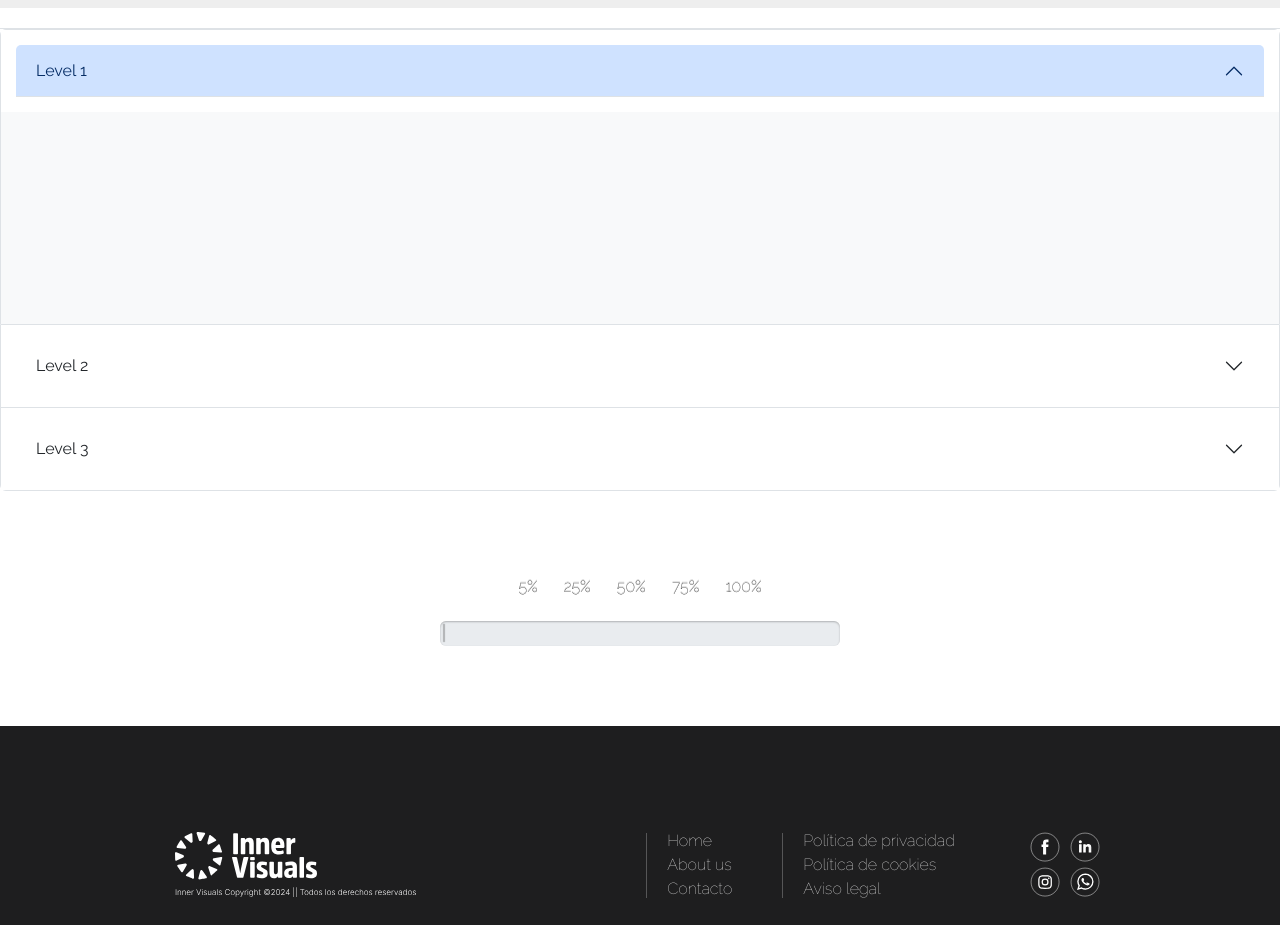
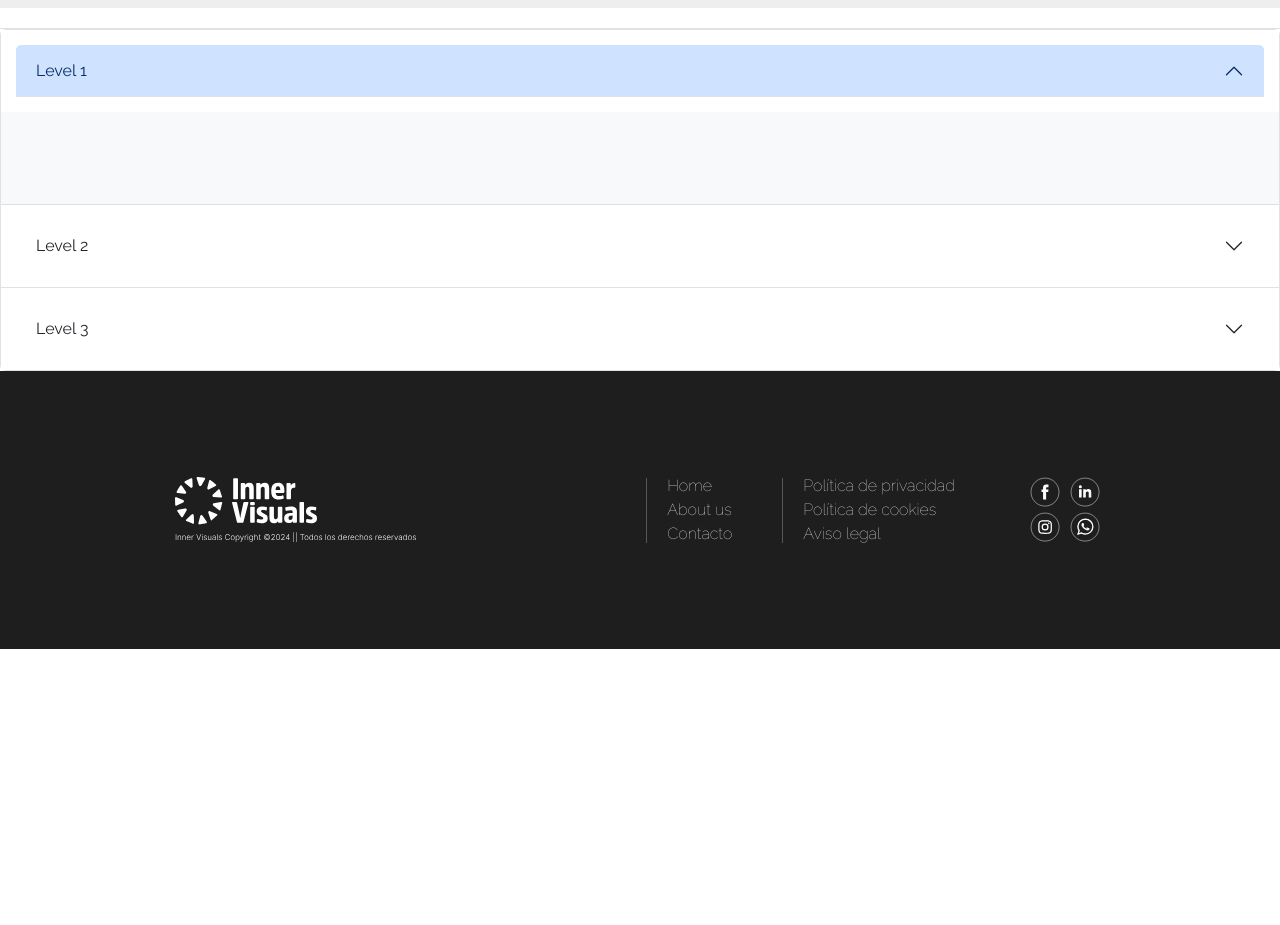
Before and after one commit to GabrielaRamos79/inner_visual_final_project, a React (Vite) app in the folder client/InnerVisual/: page /client/dashboard in a window 1280 px wide. Shown: the part 1760-2685 px from the top of the page. After the commit the page ends 2409 px from the top, so only its background shows below. Built offline with nearby package versions, Linux system fonts and the light colour scheme.

Commit message:
Delete component ProgressBar

```diff
--- a/client/InnerVisual/src/components/progressBar/ProgressBar.jsx
+++ /dev/null
@@ -1,61 +0,0 @@
-import React, { useState, useEffect } from 'react';
-import './progressBar.css';
-
-const ProgressBar = () => {
-  const [progress, setProgress] = useState(0);
-
-  useEffect(() => {
-    const progressBar = document.querySelector('.progress-bar');
-    switch (progress) {
-      case 'five':
-        progressBar.style.width = '5%';
-        progressBar.style.backgroundColor = '#f63a0f';
-        break;
-      case 'twentyfive':
-        progressBar.style.width = '25%';
-        progressBar.style.backgroundColor = '#f27011';
-        break;
-      case 'fifty':
-        progressBar.style.width = '50%';
-        progressBar.style.backgroundColor = '#f2b01e';
-        break;
-      case 'seventyfive':
-        progressBar.style.width = '75%';
-        progressBar.style.backgroundColor = '#f2d31b';
-        break;
-      case 'onehundred':
-        progressBar.style.width = '100%';
-        progressBar.style.backgroundColor = '#86e01e';
-        break;
-      default:
-        progressBar.style.width = '0%';
-        progressBar.style.backgroundColor = 'transparent';
-        break;
-    }
-  }, [progress]);
-
-  return (
-    <div className="container">
-      <input type="radio" className="radio" name="progress" value="five" id="five" onChange={() => setProgress('five')} />
-      <label htmlFor="five" className="label">5%</label>
-
-      <input type="radio" className="radio" name="progress" value="twentyfive" id="twentyfive" onChange={() => setProgress('twentyfive')} />
-      <label htmlFor="twentyfive" className="label">25%</label>
-
-      <input type="radio" className="radio" name="progress" value="fifty" id="fifty" onChange={() => setProgress('fifty')} />
-      <label htmlFor="fifty" className="label">50%</label>
-
-      <input type="radio" className="radio" name="progress" value="seventyfive" id="seventyfive" onChange={() => setProgress('seventyfive')} />
-      <label htmlFor="seventyfive" className="label">75%</label>
-
-      <input type="radio" className="radio" name="progress" value="onehundred" id="onehundred" onChange={() => setProgress('onehundred')} />
-      <label htmlFor="onehundred" className="label">100%</label>
-
-      <div className="progress">
-        <div className="progress-bar"></div>
-      </div>
-    </div>
-  );
-};
-
-export default ProgressBar;
--- a/client/InnerVisual/src/components/progressBar/progressBar.css
+++ /dev/null
@@ -1,52 +0,0 @@
-body {
-    font: 13px/20px "Lucida Grande", Tahoma, Verdana, sans-serif;
-    color: #404040;
-    background: #2a2a2a;
-  }
-
-  .container {
-    margin: 60px auto;
-    width: 400px;
-    text-align: center;
-  }
-
-  .container .progress {
-    margin: 0 auto;
-    width: 400px;
-    height: 25px;
-  }
-
-  .progress {
-    padding: 4px;
-    background: rgba(0, 0, 0, 0.25);
-    border-radius: 6px;
-    box-shadow: inset 0 1px 2px rgba(0, 0, 0, 0.25), 0 1px rgba(255, 255, 255, 0.08);
-  }
-
-  .progress-bar {
-    height: 16px;
-    border-radius: 4px;
-    background-image: linear-gradient(to bottom, rgba(255, 255, 255, 0.3), rgba(255, 255, 255, 0.05));
-    transition: 0.4s linear;
-    transition-property: width, background-color;
-    box-shadow: 0 0 1px 1px rgba(0, 0, 0, 0.25), inset 0 1px rgba(255, 255, 255, 0.1);
-  }
-
-  .radio {
-    display: none;
-  }
-
-  .label {
-    display: inline-block;
-    margin: 0 5px 20px;
-    padding: 3px 8px;
-    color: #aaa;
-    text-shadow: 0 1px black;
-    border-radius: 3px;
-    cursor: pointer;
-  }
-
-  .radio:checked + .label {
-    color: white;
-    background: rgba(0, 0, 0, 0.25);
-  }
--- a/client/InnerVisual/src/pages/privatePages/ClientDashboard.jsx
+++ b/client/InnerVisual/src/pages/privatePages/ClientDashboard.jsx
@@ -6,7 +6,7 @@ import IntroCourse from './../../components/introCourse/IntroCourse';
 import LevelsCourse from './../../components/levelsCourse/LevelsCourse';
 import ProgressBar from '../../components/progressBar/ProgressBar';
 import ModalAllNotes from '../../components/modalAllNotes/ModalAllNotes';
-import { VideoProvider, VideoContext } from './../../context/VideoContext'; // імпорт контексту
+import { VideoProvider, VideoContext } from './../../context/VideoContext';
 
 const ClientDashboard = () => {
   const [show, setShow] = useState(false);
@@ -15,12 +15,11 @@ const ClientDashboard = () => {
   const handleShow = () => setShow(true);
 
   return (
-    <VideoProvider> {/* Обгортка в провайдер контексту */}
+    <VideoProvider>
       <ProfileClient handleShow={handleShow} />
       <Achievements />
       <IntroCourse />
       <LevelsCourse />
-      <ProgressBar />
       <ModalAllNotes show={show} handleClose={handleClose} />
     </VideoProvider>
   );
```
